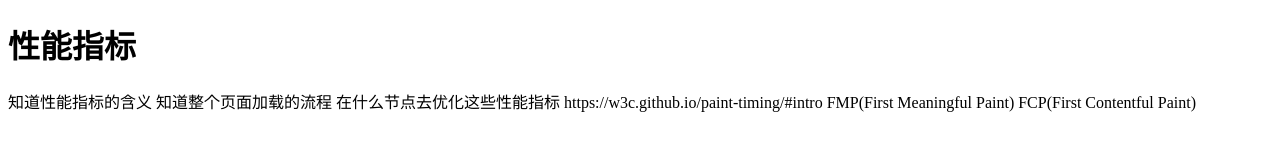
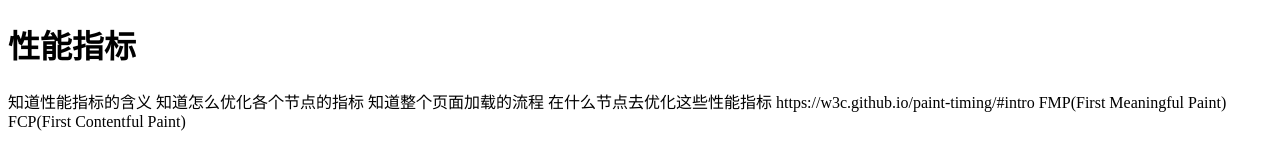
Before and after one commit to liuxiankun1234/node, a website: page html/performance.html in a window 1280 px wide. Drawn offline with Linux system fonts and the light colour scheme.

Commit message:
feat:修改性能参数

```diff
--- a/html/performance.html
+++ b/html/performance.html
@@ -9,6 +9,8 @@
 
 
     知道性能指标的含义
+    知道怎么优化各个节点的指标
+
     知道整个页面加载的流程
     在什么节点去优化这些性能指标
 
```
